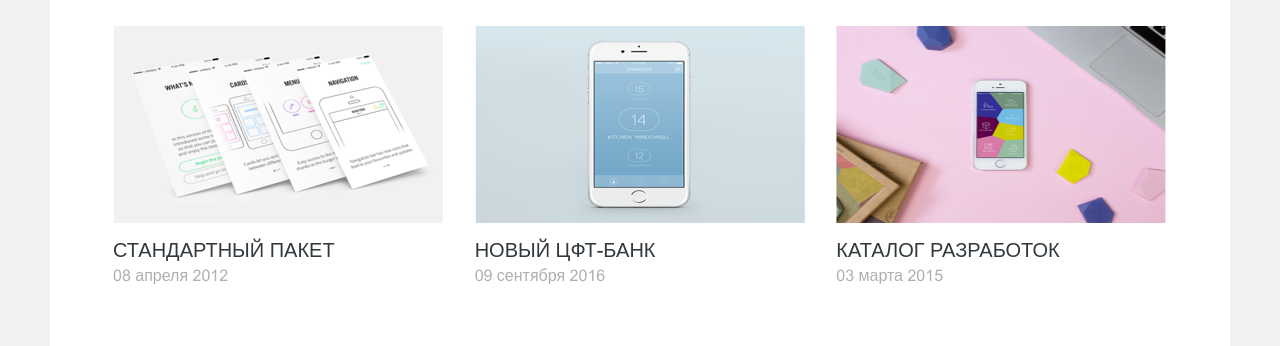
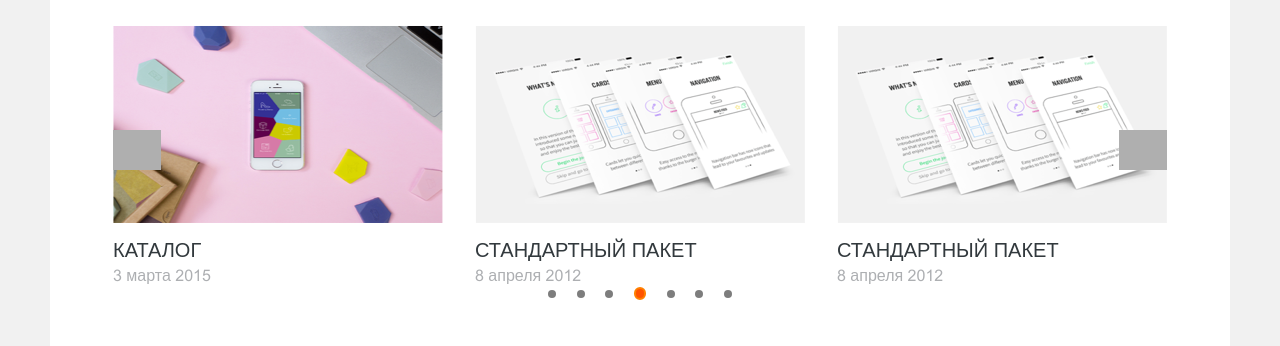
Before and after one commit to Turetski/FocusStart-AppShop, a plain HTML site: page index.html in a window 1280 px wide. Shown: the part 247-593 px from the top of the page. Drawn offline with Linux system fonts and the light colour scheme.

Commit message:
First JS functional on App-Packages

```diff
--- a/css/style.css
+++ b/css/style.css
@@ -611,18 +611,22 @@ html {
 }
 
 .app-packages{
+  position: relative;
   padding-top: 1.625rem;
 }
 
 .app-packages__item {
-  display: inline-block;
-  vertical-align: top;
+  display: none;
   width: 20.625rem;
-  margin-left: 1.7rem;
+  margin-left: 2rem;
 }
 
-.app-packages__item:first-child {
+.app-packages__item_first-visible {
   margin-left: 0;
+}
+
+.app-packages__item_visible {
+  display: inline-block;
 }
 
 .app-packages__face {
@@ -950,3 +954,46 @@ html {
   background-color: #4d5762;
   border-radius: 0.375rem;
 }
+
+.list-btn_prev {
+   left: 0;
+}
+
+.list-btn_next {
+   right:0;
+}
+
+.list-btn {
+  position: absolute;
+  top: 50%;
+  width: 3rem;
+  height: 2.5rem;
+  margin-top: -1.25rem;
+  border: none;
+  outline: none;
+  background-color: #afafaf;
+  font-size: 0;
+}
+
+.slider {
+  text-align: center;
+  line-height: 1rem;
+}
+
+.slider__point {
+  display: inline-block;
+  vertical-align: middle;
+  width: 0.5rem;
+  height: 0.5rem;
+  margin: 0 0.5rem;
+  border-radius:  1rem;
+  background-color: #7d7d7d;
+  font-size: 0;
+}
+
+.slider__point_active {
+  width: 0.8rem;
+  height: 0.8rem;
+  background-color: #ff5300;
+  border: 2px solid #ff8000;
+}
--- a/index.html
+++ b/index.html
@@ -24,21 +24,18 @@
           <h2 class="page-title page-title_float_left">ПАКЕТЫ ПРИЛОЖЕНИЙ</h2>
           <input class="search-input" type="search" placeholder="Поиск приложения" name="search-input">
         </header>
-        <div class="app-packages clearfix">
-          <div class="app-packages__item">
-            <a href="#"><img class="app-packages__face" src="img/standart-package.png" width="330" height="198" alt="Стандартный пакет"></a>
-            <div class="app-packages__name">СТАНДАРТНЫЙ ПАКЕТ</div>
-            <time class="pub-date" datetime="2012-04-08">08 апреля 2012</time>
-          </div>
-          <div class="app-packages__item">
-            <a href="#"><img class="app-packages__face" src="img/new-bank.png" width="330" height="198" alt="Новый ЦФТ-банк"></a>
-            <div class="app-packages__name">НОВЫЙ ЦФТ-БАНК</div>
-            <time class="pub-date" datetime="2016-09-09">09 сентября 2016</time>
-          </div>
-          <div class="app-packages__item">
-            <a href="#"><img class="app-packages__face" src="img/catalog.png" width="330" height="198" alt="Каталог"></a>
-            <div class="app-packages__name">КАТАЛОГ РАЗРАБОТОК</div>
-            <time class="pub-date" datetime="2015-03-03">03 марта 2015</time>
+        <div class="app-packages">
+          <div class="app-packages__content clearfix"></div>
+          <button class="list-btn list-btn_prev" type="button">Предыдущий</button>
+          <button class="list-btn list-btn_next" type="button">Следующий</button>
+          <div class="slider">
+            <div class="slider__point">1</div>
+            <div class="slider__point">2</div>
+            <div class="slider__point">3</div>
+            <div class="slider__point slider__point_active">4</div>
+            <div class="slider__point">5</div>
+            <div class="slider__point">6</div>
+            <div class="slider__point">7</div>
           </div>
         </div>
         <div class="catalogs clearfix">
@@ -96,5 +93,6 @@
         </div>
       </section>
     </div>
+    <script src="js/script.js"></script>
   </body>
 </html>
--- /dev/null
+++ b/js/script.js
@@ -0,0 +1,179 @@
+ /*<div class="app-packages__item">
+            <a href="#"><img class="app-packages__face" src="img/standart-package.png" width="330" height="198" alt="Стандартный пакет"></a>
+            <div class="app-packages__name">СТАНДАРТНЫЙ ПАКЕТ</div>
+            <time class="pub-date" datetime="2012-04-08">08 апреля 2012</time>
+          </div>
+          <div class="app-packages__item">
+            <a href="#"><img class="app-packages__face" src="img/new-bank.png" width="330" height="198" alt="Новый ЦФТ-банк"></a>
+            <div class="app-packages__name">НОВЫЙ ЦФТ-БАНК</div>
+            <time class="pub-date" datetime="2016-09-09">09 сентября 2016</time>
+          </div>
+          <div class="app-packages__item">
+            <a href="#"><img class="app-packages__face" src="img/catalog.png" width="330" height="198" alt="Каталог"></a>
+            <div class="app-packages__name">КАТАЛОГ РАЗРАБОТОК</div>
+            <time class="pub-date" datetime="2015-03-03">03 марта 2015</time>
+          </div>*/
+  var PACK_VISIBLE=3, PACK_COUNT =7,
+      PACKING_INTERVAL = 1200,
+      packages =[], selectedPack;
+
+
+
+  function getRandomInt(min, max){
+    return Math.floor(Math.random() * (max - min + 1)) + min;
+  }
+
+  function randomSlice(arr, num){
+    var resultNums = [], result = []
+      arrLength= arr.length,
+      i=0, j=0, k=0;
+    if(arrLength<=num) return arr;
+    while(i<num){
+      k = getRandomInt(0, arrLength-1);
+      for(j=0; j<i; j++) if(resultNums[j]===k) break;
+      if (j===i){
+        resultNums[i]=k;
+        i++;
+      }
+    }
+    for(i=0; i<num; i++) result[i]= arr[resultNums[i]];
+    return result;
+  }
+
+  function parseMonth(m){
+    switch (m) {
+      case 1: return "января";
+      case 2: return "февраля";
+      case 3: return "марта";
+      case 4: return "апреля";
+      case 5: return "мая";
+      case 6: return "июня";
+      case 7: return "июля";
+      case 8: return "августа";
+      case 9: return "сентября";
+      case 10: return "октября";
+      case 11: return "ноября";
+      case 12: return "декабря";
+      default: return "?????";
+    }
+  }
+
+  function parseDate(myDate){
+      return "" + myDate.getDate() + " " + parseMonth(myDate.getMonth()) + " " + myDate.getFullYear()
+  }
+
+  function getNewPackage(){
+    var i = getRandomInt(1,3);
+    switch(i){
+      case 1: return {
+        face: "standart-package.png",
+        name: "Стандартный пакет",
+        date: new Date(2012, 04, 08)
+        }
+      case 2:return {
+        face: "new-bank.png",
+        name: "Новый ЦФТ-банк",
+        date: new Date(2016, 09, 09)
+        }
+      case 3:return {
+        face: "catalog.png",
+        name: "Каталог",
+        date: new Date(2015, 03, 03)
+        }
+    }
+  }
+
+  function getPackages(){
+    return [getNewPackage(), getNewPackage(), getNewPackage(), getNewPackage(), getNewPackage(), getNewPackage(), getNewPackage(), getNewPackage(), getNewPackage()];
+  }
+
+  function createPackage(package) {
+    var packBody = document.createElement('div');
+    var packLink = document.createElement('a');
+    var packImg = document.createElement('img');
+    var packName = document.createElement('div');
+    var packDate = document.createElement('div');
+
+    packImg.classList.add("app-packages__face")
+    packImg.setAttribute("src", "img/" + package.face);
+    packImg.setAttribute("alt", package.name);
+    packLink.setAttribute("href", "#");
+    packLink.appendChild(packImg);
+
+    packName.classList.add("app-packages__name");
+    packName.innerHTML=package.name;
+
+    packDate.classList.add("pub-date");
+    packDate.innerHTML=parseDate(package.date);
+
+    packBody.classList.add("app-packages__item");
+    packBody.appendChild(packLink);
+    packBody.appendChild(packName);
+    packBody.appendChild(packDate);
+    return packBody;
+  }
+
+  function addPackage(package) {
+    var packageContainer = document.querySelector(".app-packages__content");
+    packageContainer.appendChild(createPackage(package));
+  }
+
+  function addPackages(packs, count) {
+    var packsAdding = packs.slice(0, count),
+        points = document.querySelectorAll(".app-packages .slider__point");
+    count = packsAdding.length;
+    packages =[];
+    selectedPack = ((count / 2) | 0) + count % 2;
+    for(var i=0; i<count; i++){
+      addPackage(packsAdding[i]);
+      points[i].addEventListener("click", function(e){
+        selectedPack = parseInt(e.target.innerHTML);
+        changePackageVisions();
+      });
+    }
+    changePackageVisions();
+  }
+
+  function addPackagesCycle(){
+   document.querySelector(".app-packages__content").innerHTML="";
+    addPackages(getPackages(), PACK_COUNT);
+    setTimeout(addPackagesCycle, PACKING_INTERVAL);
+  }
+
+  function changePackageVisions(){
+    var packs = document.querySelectorAll(".app-packages__item"),
+        points = document.querySelectorAll(".app-packages .slider__point"),
+        first=true, k=2;
+    count = packs.length;
+    if(selectedPack> packs.length) selectedPack = packs.length;
+    if( (selectedPack === 1) || (selectedPack === count)) k= 3;
+    for(var i=0; i<count; i++){
+      packs[i].classList.remove("app-packages__item_visible");
+      packs[i].classList.remove("app-packages__item_first-visible");
+      points[i].classList.remove("slider__point_active");
+      if (Math.abs(selectedPack-1-i)<k) {
+        packs[i].classList.add("app-packages__item_visible");
+        if(first) {
+          packs[i].classList.add("app-packages__item_first-visible");
+          first = false;
+        }
+      }
+    }
+    points[selectedPack-1].classList.add("slider__point_active");
+  }
+
+  function movePacksLeft(){
+    if(selectedPack>1) selectedPack--;
+    changePackageVisions();
+  }
+
+  function movePacksRight(){
+    if(selectedPack<PACK_COUNT) selectedPack++;
+    changePackageVisions();
+  }
+
+addPackages(getPackages(), PACK_COUNT);
+console.log(selectedPack);
+
+document.querySelector(".app-packages .list-btn_prev").addEventListener("click" , movePacksLeft);
+document.querySelector(".app-packages .list-btn_next").addEventListener("click" , movePacksRight);
```
